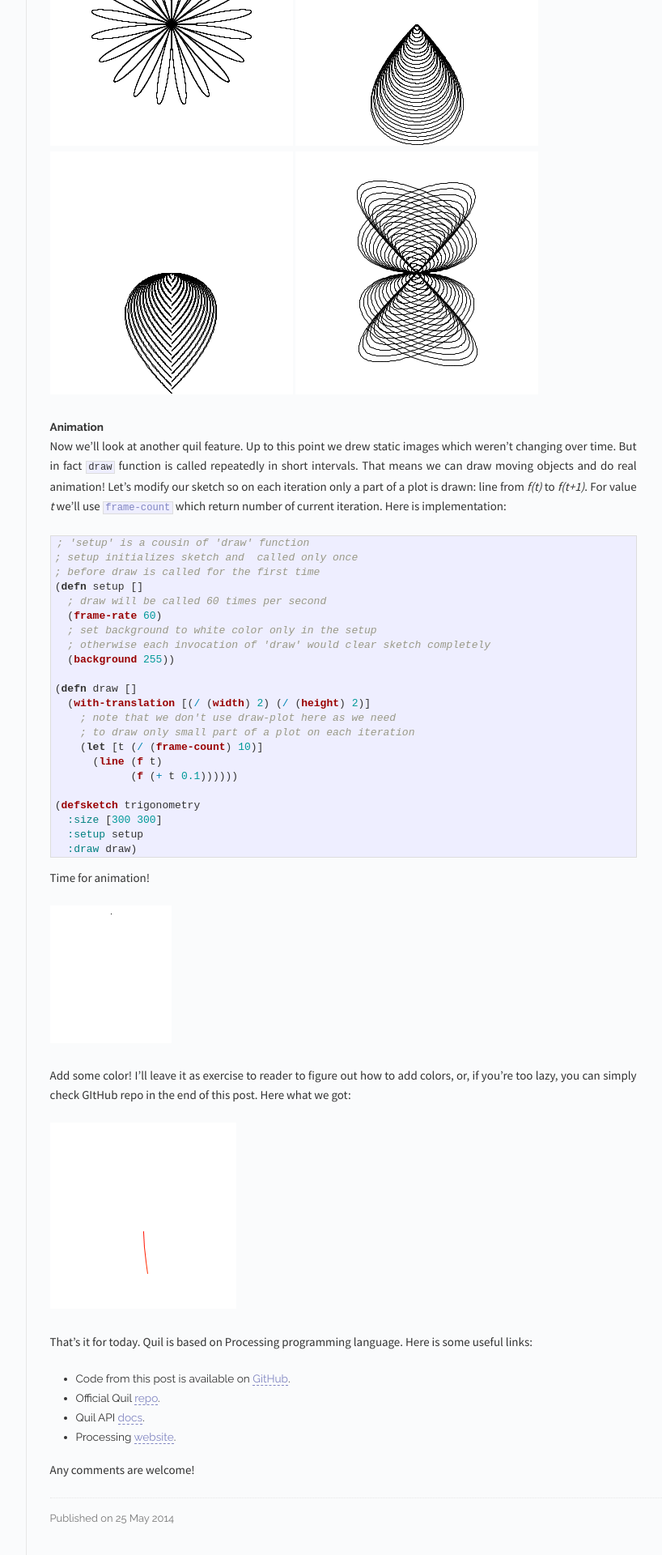
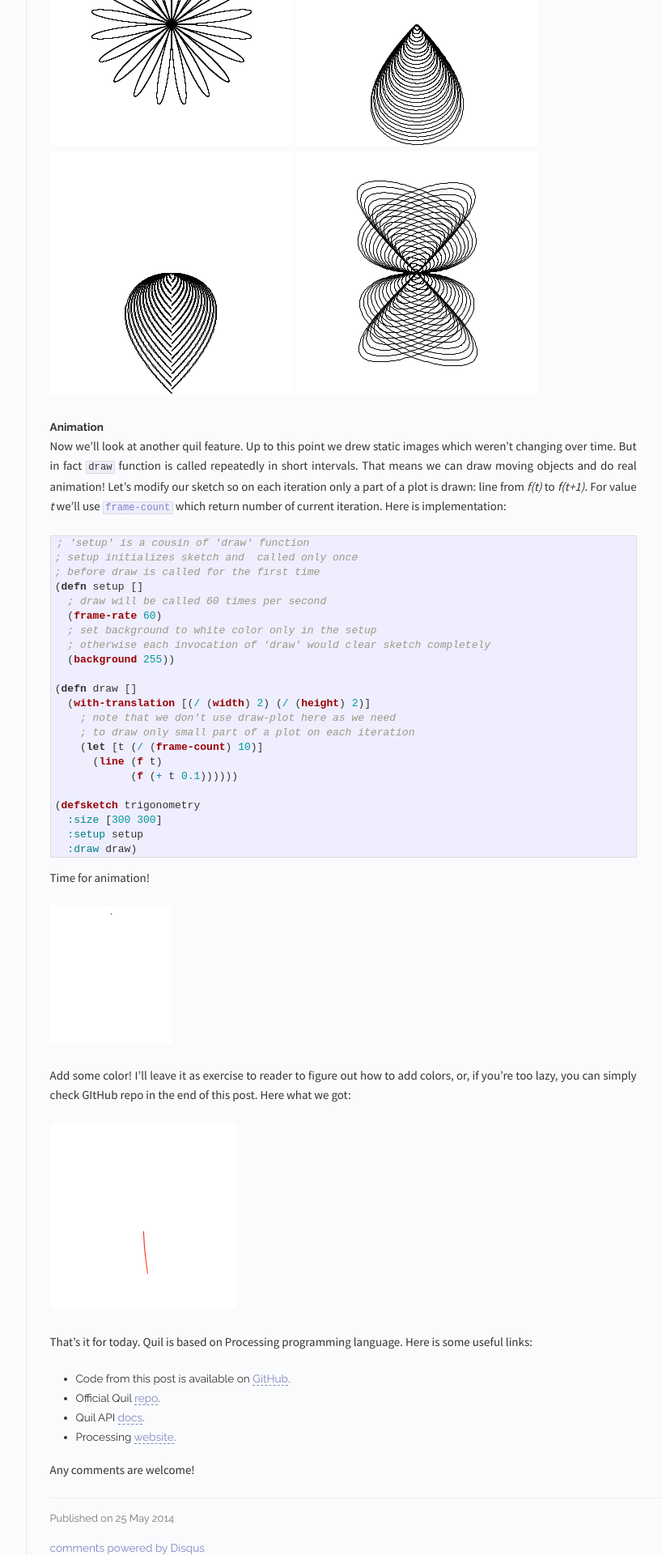
Before and after one commit to nbeloglazov/nbeloglazov.github.io, a Jekyll site: the page built from index.html, in a window 1280 px wide. Shown: the part 2173-4093 px from the top of the page at 81% size, without its empty margins (326-1144 px from the left). Built offline with Jekyll 4.4.1, drawn with Linux system fonts in a browser that asks for light colours; Markdown is read by kramdown in place of the engine named in the settings; comment, search, counter and statistics services are not loaded; some of the changed lines change nothing that is shown.

Commit message:
Add disqus forum.

```diff
--- a/_includes/post.html
+++ b/_includes/post.html
@@ -17,4 +17,20 @@
       <span id="pub-date">Published on {{ page.date | date_to_string }}</span>
     </p>
   </div>
+
+  <div id="disqus_thread"></div>
+  <script type="text/javascript">
+    var disqus_shortname = 'nbeloglazovblog';
+    var disqus_identifier = '{{ page.id }}';
+    var disqus_title = '{{ page.title }}';
+    var disqus_url = '{{ site.url }}{{ page.url }}';
+
+    (function() {
+      var dsq = document.createElement('script'); dsq.type = 'text/javascript'; dsq.async = true;
+      dsq.src = '//' + disqus_shortname + '.disqus.com/embed.js';
+      (document.getElementsByTagName('head')[0] || document.getElementsByTagName('body')[0]).appendChild(dsq);
+    })();
+  </script>
+  <noscript>Please enable JavaScript to view the <a href="http://disqus.com/?ref_noscript">comments powered by Disqus.</a></noscript>
+  <a href="http://disqus.com" class="dsq-brlink">comments powered by <span class="logo-disqus">Disqus</span></a>
 </div>
```
